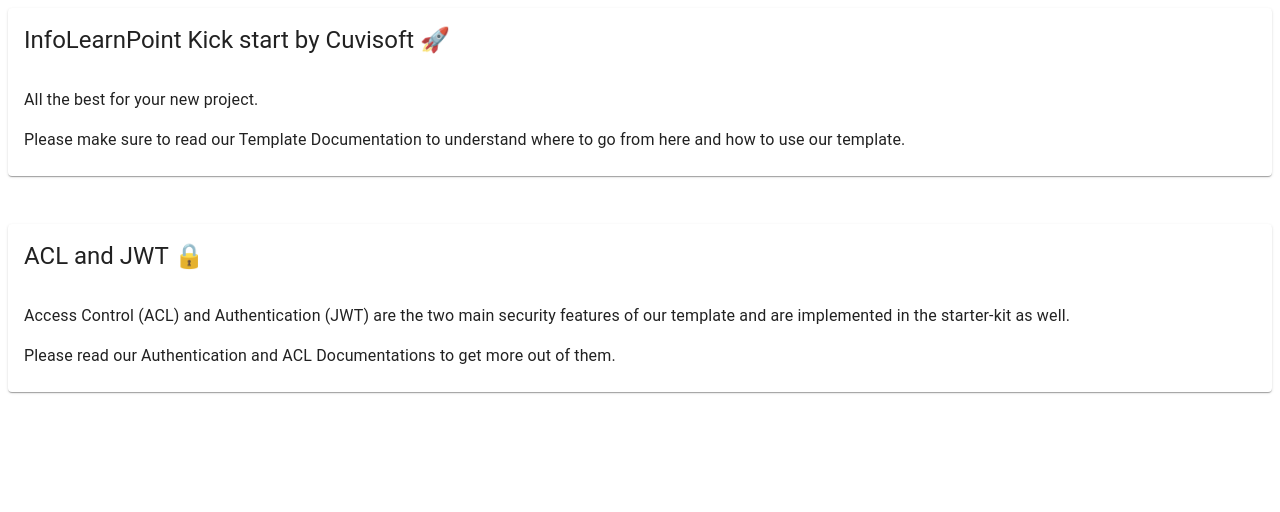
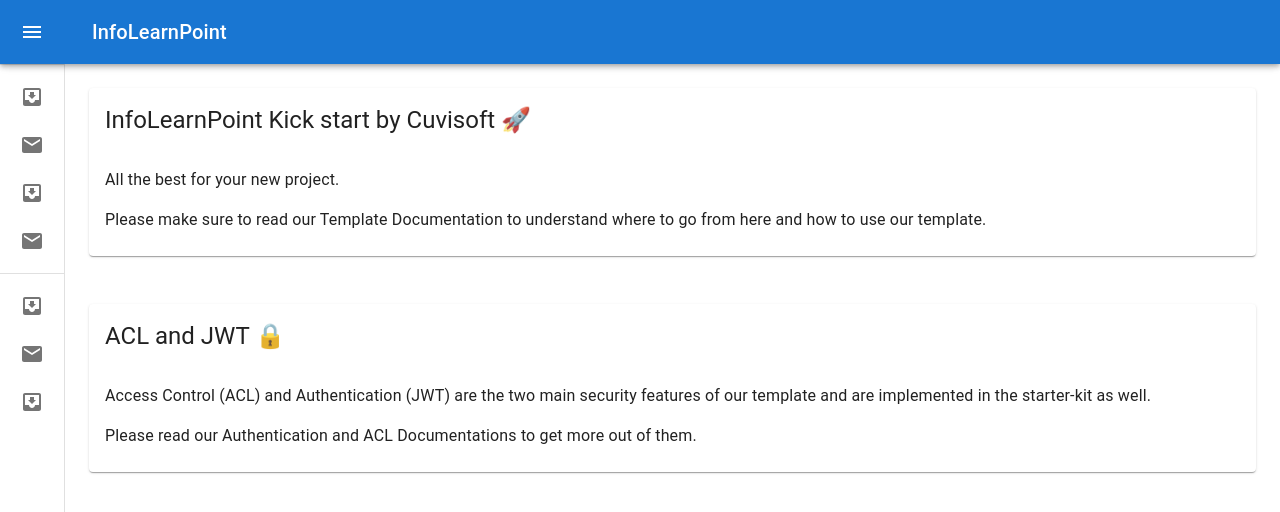
Before and after one commit to balajiCubie/infolearnpoint, a Next.js app: page / in a window 1280 px wide. Shown: the top 512 px of the page. Built offline with nearby package versions, Linux system fonts and the light colour scheme.

Commit message:
nav bar sidebar

```diff
--- a/src/pages/index.js
+++ b/src/pages/index.js
@@ -1,12 +1,189 @@
-// ** MUI Imports
+import * as React from 'react'
+import { styled, useTheme } from '@mui/material/styles'
+import Box from '@mui/material/Box'
+import MuiDrawer from '@mui/material/Drawer'
+import MuiAppBar from '@mui/material/AppBar'
+import Toolbar from '@mui/material/Toolbar'
+import List from '@mui/material/List'
+import CssBaseline from '@mui/material/CssBaseline'
+import Typography from '@mui/material/Typography'
+import Divider from '@mui/material/Divider'
+import IconButton from '@mui/material/IconButton'
+import MenuIcon from '@mui/icons-material/Menu'
+import ChevronLeftIcon from '@mui/icons-material/ChevronLeft'
+import ChevronRightIcon from '@mui/icons-material/ChevronRight'
+import ListItem from '@mui/material/ListItem'
+import ListItemButton from '@mui/material/ListItemButton'
+import ListItemIcon from '@mui/material/ListItemIcon'
+import ListItemText from '@mui/material/ListItemText'
+import InboxIcon from '@mui/icons-material/MoveToInbox'
+import MailIcon from '@mui/icons-material/Mail'
+
 import Card from '@mui/material/Card'
 import Grid from '@mui/material/Grid'
-import Typography from '@mui/material/Typography'
+
 import CardHeader from '@mui/material/CardHeader'
 import CardContent from '@mui/material/CardContent'
 
+const drawerWidth = 240
+
+const openedMixin = theme => ({
+  width: drawerWidth,
+  transition: theme.transitions.create('width', {
+    easing: theme.transitions.easing.sharp,
+    duration: theme.transitions.duration.enteringScreen
+  }),
+  overflowX: 'hidden'
+})
+
+const closedMixin = theme => ({
+  transition: theme.transitions.create('width', {
+    easing: theme.transitions.easing.sharp,
+    duration: theme.transitions.duration.leavingScreen
+  }),
+  overflowX: 'hidden',
+  width: `calc(${theme.spacing(7)} + 1px)`,
+  [theme.breakpoints.up('sm')]: {
+    width: `calc(${theme.spacing(8)} + 1px)`
+  }
+})
+
+const DrawerHeader = styled('div')(({ theme }) => ({
+  display: 'flex',
+  alignItems: 'center',
+  justifyContent: 'flex-end',
+  padding: theme.spacing(0, 1),
+
+  // necessary for content to be below app bar
+  ...theme.mixins.toolbar
+}))
+
+const AppBar = styled(MuiAppBar, {
+  shouldForwardProp: prop => prop !== 'open'
+})(({ theme, open }) => ({
+  zIndex: theme.zIndex.drawer + 1,
+  transition: theme.transitions.create(['width', 'margin'], {
+    easing: theme.transitions.easing.sharp,
+    duration: theme.transitions.duration.leavingScreen
+  }),
+  ...(open && {
+    marginLeft: drawerWidth,
+    width: `calc(100% - ${drawerWidth}px)`,
+    transition: theme.transitions.create(['width', 'margin'], {
+      easing: theme.transitions.easing.sharp,
+      duration: theme.transitions.duration.enteringScreen
+    })
+  })
+}))
+
+const Drawer = styled(MuiDrawer, { shouldForwardProp: prop => prop !== 'open' })(({ theme, open }) => ({
+  width: drawerWidth,
+  flexShrink: 0,
+  whiteSpace: 'nowrap',
+  boxSizing: 'border-box',
+  ...(open && {
+    ...openedMixin(theme),
+    '& .MuiDrawer-paper': openedMixin(theme)
+  }),
+  ...(!open && {
+    ...closedMixin(theme),
+    '& .MuiDrawer-paper': closedMixin(theme)
+  })
+}))
+
 const Home = () => {
+  const theme = useTheme()
+  const [open, setOpen] = React.useState(false)
+
+  const handleDrawerOpen = () => {
+    setOpen(true)
+  }
+
+  const handleDrawerClose = () => {
+    setOpen(false)
+  }
+
   return (
+    <Box sx={{ display: 'flex' }}>
+      <CssBaseline />
+      <AppBar position='fixed' open={open}>
+        <Toolbar>
+          <IconButton
+            color='inherit'
+            aria-label='open drawer'
+            onClick={handleDrawerOpen}
+            edge='start'
+            sx={{
+              marginRight: 5,
+              ...(open && { display: 'none' })
+            }}
+          >
+            <MenuIcon />
+          </IconButton>
+          <Typography variant='h6' noWrap component='div'>
+            InfoLearnPoint
+          </Typography>
+        </Toolbar>
+      </AppBar>
+      <Drawer variant='permanent' open={open}>
+        <DrawerHeader>
+          <IconButton onClick={handleDrawerClose}>
+            {theme.direction === 'rtl' ? <ChevronRightIcon /> : <ChevronLeftIcon />}
+          </IconButton>
+        </DrawerHeader>
+        <Divider />
+        <List>
+          {['Inbox', 'Starred', 'Send email', 'Drafts'].map((text, index) => (
+            <ListItem key={text} disablePadding sx={{ display: 'block' }}>
+              <ListItemButton
+                sx={{
+                  minHeight: 48,
+                  justifyContent: open ? 'initial' : 'center',
+                  px: 2.5
+                }}
+              >
+                <ListItemIcon
+                  sx={{
+                    minWidth: 0,
+                    mr: open ? 3 : 'auto',
+                    justifyContent: 'center'
+                  }}
+                >
+                  {index % 2 === 0 ? <InboxIcon /> : <MailIcon />}
+                </ListItemIcon>
+                <ListItemText primary={text} sx={{ opacity: open ? 1 : 0 }} />
+              </ListItemButton>
+            </ListItem>
+          ))}
+        </List>
+        <Divider />
+        <List>
+          {['All mail', 'Trash', 'Spam'].map((text, index) => (
+            <ListItem key={text} disablePadding sx={{ display: 'block' }}>
+              <ListItemButton
+                sx={{
+                  minHeight: 48,
+                  justifyContent: open ? 'initial' : 'center',
+                  px: 2.5
+                }}
+              >
+                <ListItemIcon
+                  sx={{
+                    minWidth: 0,
+                    mr: open ? 3 : 'auto',
+                    justifyContent: 'center'
+                  }}
+                >
+                  {index % 2 === 0 ? <InboxIcon /> : <MailIcon />}
+                </ListItemIcon>
+                <ListItemText primary={text} sx={{ opacity: open ? 1 : 0 }} />
+              </ListItemButton>
+            </ListItem>
+          ))}
+        </List>
+      </Drawer>
+      <Box component='main' sx={{ flexGrow: 1, p: 3 }}>
+        <DrawerHeader />
         <Grid container spacing={6}>
           <Grid item xs={12}>
             <Card>
@@ -14,8 +191,8 @@
               <CardContent>
                 <Typography sx={{ mb: 2 }}>All the best for your new project.</Typography>
                 <Typography>
-              Please make sure to read our Template Documentation to understand where to go from here and how to use our
-              template.
+                  Please make sure to read our Template Documentation to understand where to go from here and how to use
+                  our template.
                 </Typography>
               </CardContent>
             </Card>
@@ -25,14 +202,16 @@
               <CardHeader title='ACL and JWT 🔒'></CardHeader>
               <CardContent>
                 <Typography sx={{ mb: 2 }}>
-              Access Control (ACL) and Authentication (JWT) are the two main security features of our template and are
-              implemented in the starter-kit as well.
+                  Access Control (ACL) and Authentication (JWT) are the two main security features of our template and
+                  are implemented in the starter-kit as well.
                 </Typography>
                 <Typography>Please read our Authentication and ACL Documentations to get more out of them.</Typography>
               </CardContent>
             </Card>
           </Grid>
         </Grid>
+      </Box>
+    </Box>
   )
 }
 
```
Also changed, not shown: package.json (+4 -3 lines), src/pages/home/index.js (+5 -36 lines), 2 other files (tests, documents, lock files or other folders). Lines whose indentation alone changed are shown as unchanged.
